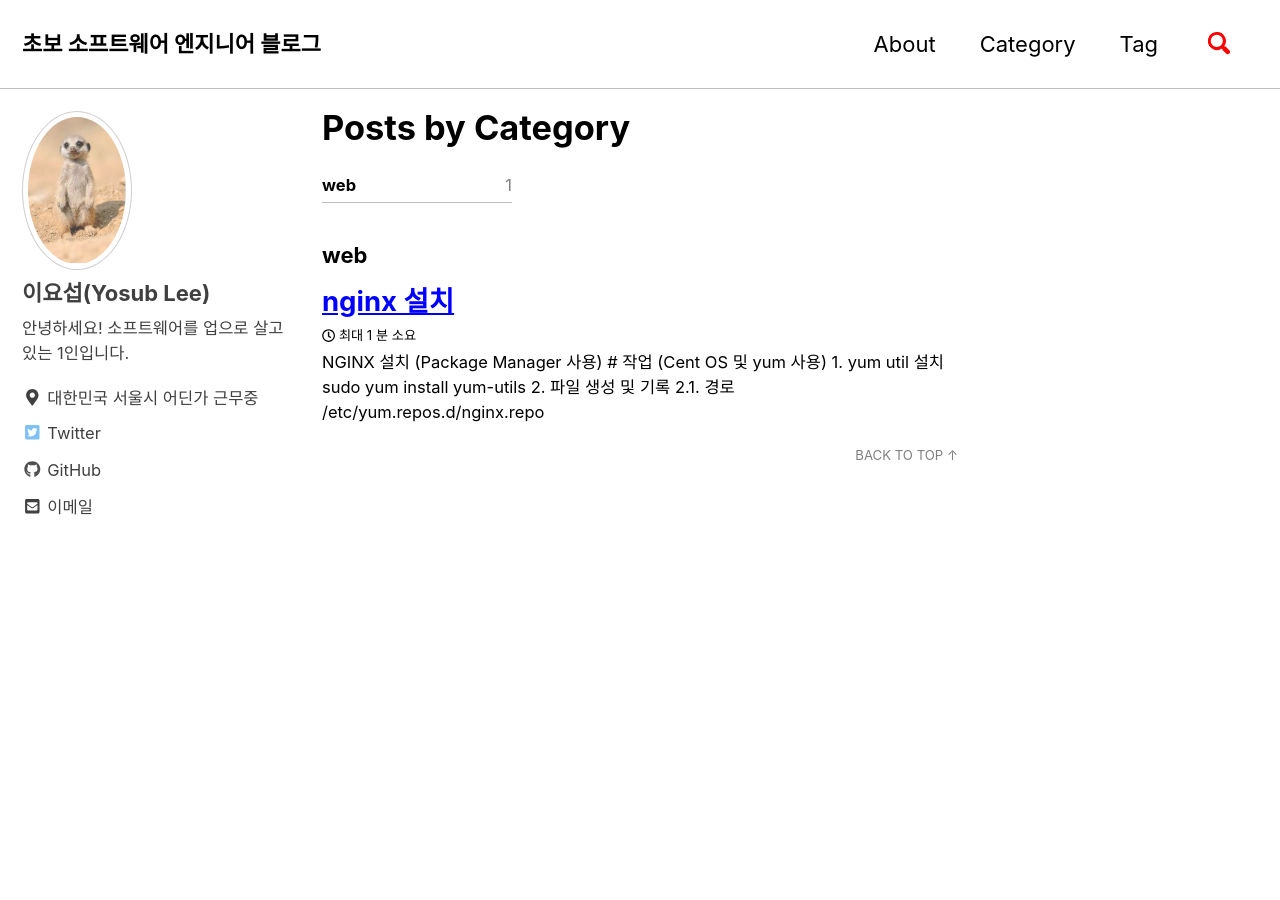
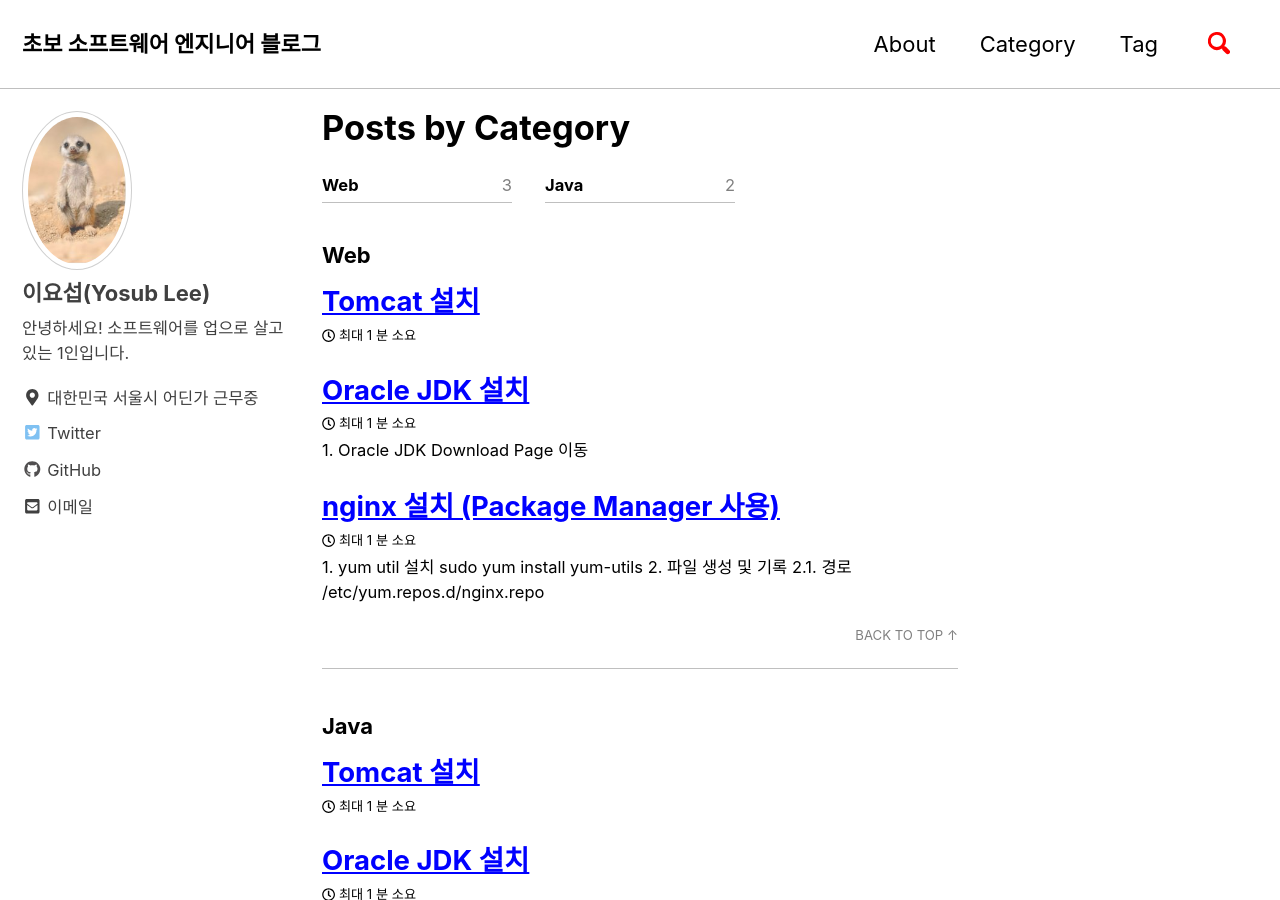
Before and after one commit to YosubLee/ysdev, a Jekyll site: the page built from _pages/category-archive.md, in a window 1280 px wide and 900 px high. Built offline with Jekyll 4.4.1, drawn with Linux system fonts in a browser that asks for light colours; cached includes are drawn as plain includes; some of the changed text lies outside the part shown.

Commit message:
1. 2019-03-17 작업영역

`````diff
--- a/_posts/2019-02-19-nginx-install.md
+++ b/_posts/2019-02-19-nginx-install.md
@@ -1,10 +1,8 @@
 ---
-title : nginx 설치
-categories : [web]
-tags : [nginx]
+title : nginx 설치 (Package Manager 사용)
+categories : [Web]
+tags : [nginx, CentOs7]
 ---
-# NGINX 설치  (Package Manager 사용)
-## # 작업 (Cent OS 및 yum 사용)
 ### 1. yum util 설치
 ````bash
 sudo yum install yum-utils
--- /dev/null
+++ b/_posts/2019-03-17-jdk-install.md
@@ -0,0 +1,6 @@
+---
+title : Oracle JDK 설치
+categories : [Web,Java]
+tags : [CentOs7, Java, JDK]
+---
+### 1. [Oracle JDK Download Page](https://www.oracle.com/technetwork/java/javase/downloads/index.html) 이동
--- /dev/null
+++ b/_posts/2019-03-17-tomcat-install.md
@@ -0,0 +1,5 @@
+---
+title : Tomcat 설치
+categories : [Web,Java]
+tags : [CentOs7, Java, Tomcat]
+---
`````
Also changed, not shown: _pages/about.md (+9 -2 lines).
